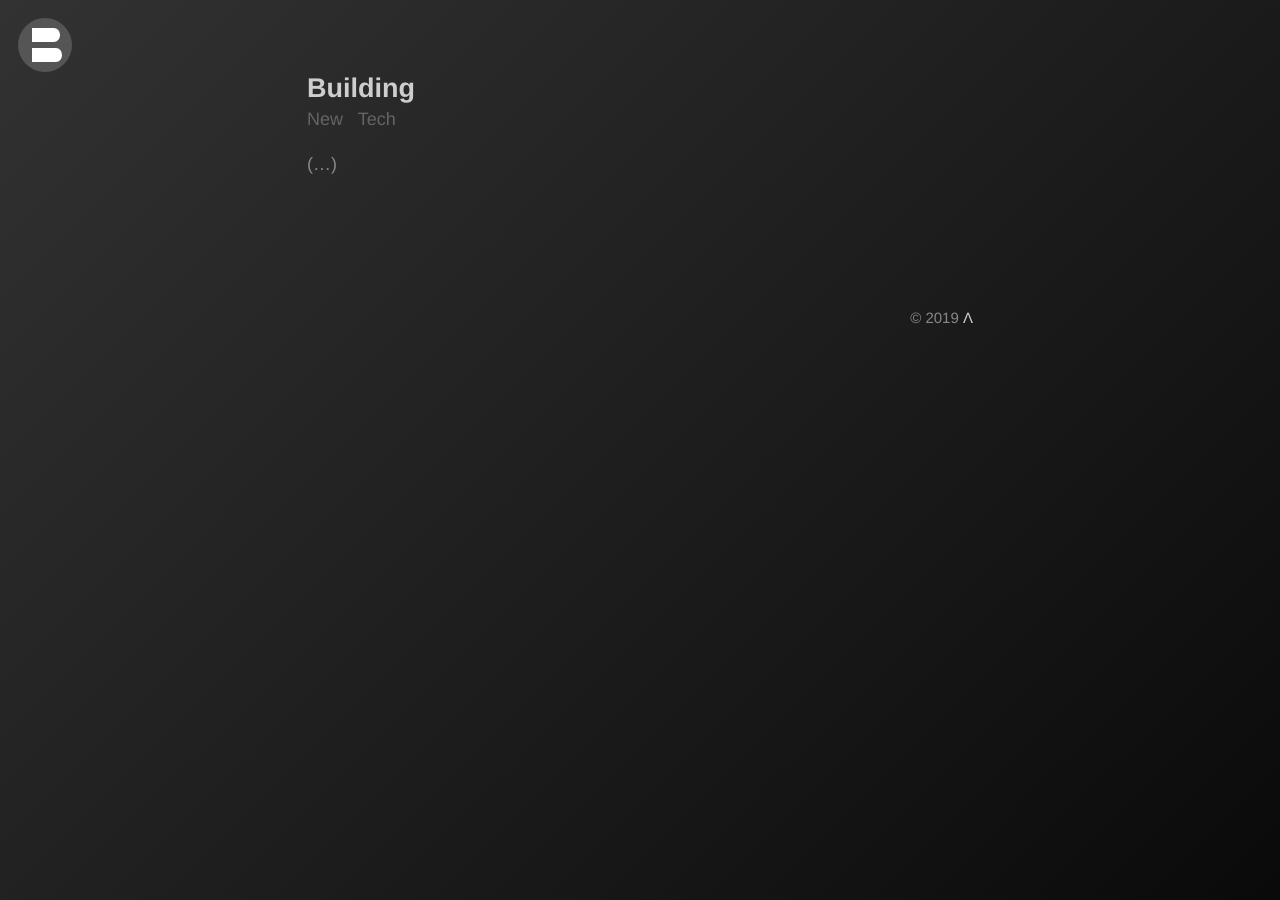
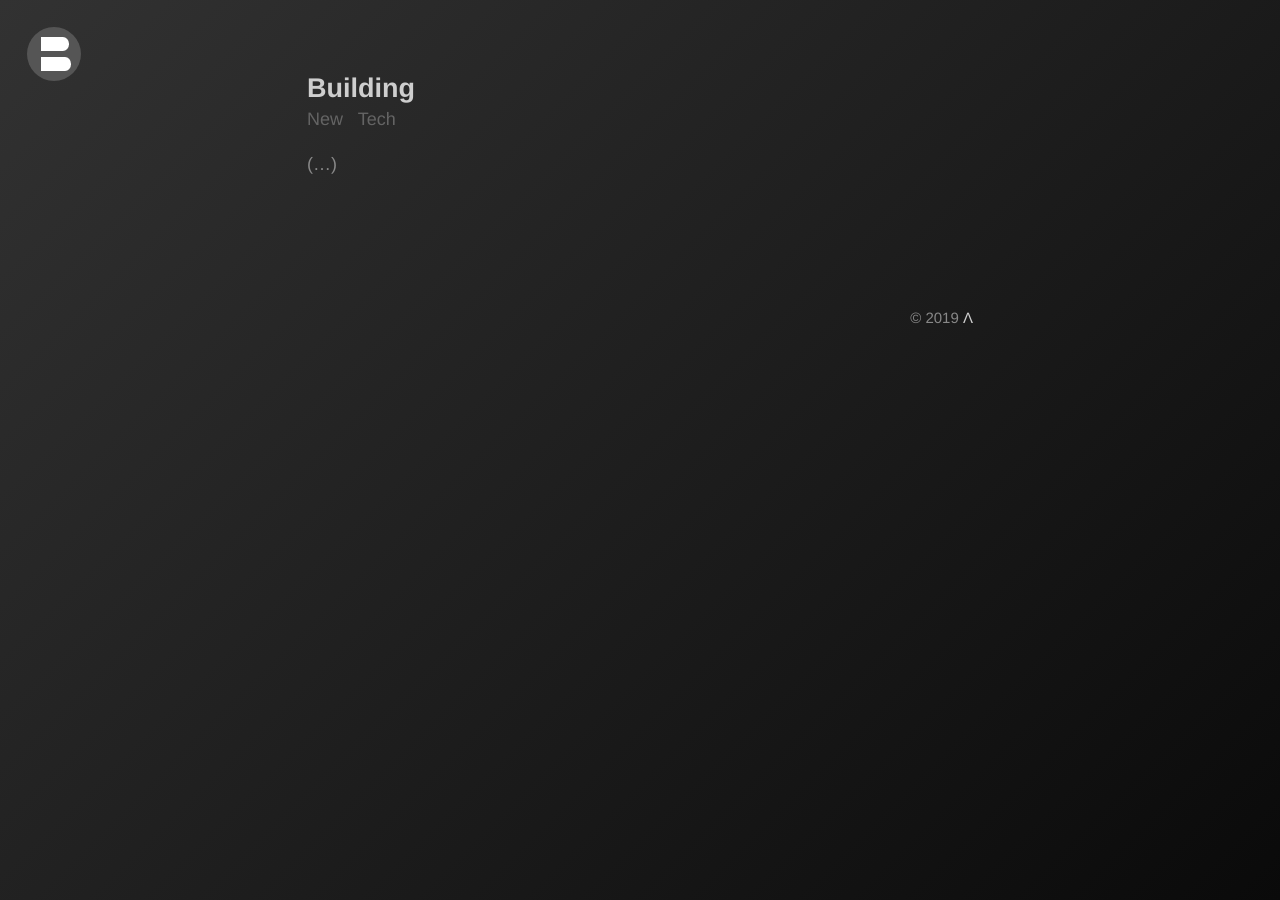
Before and after one commit to bonina/bonina.github.io, a Jekyll site: the page built from index.html, in a window 1280 px wide. Built offline with Jekyll 4.4.1, drawn with Linux system fonts in a browser that asks for light colours; the list of posts is cut into pages by our own code.

Commit message:
Update _menu.scss

```diff
--- a/_sass/_menu.scss
+++ b/_sass/_menu.scss
@@ -54,8 +54,8 @@
 label[for="nav-trigger"] {
   /* critical positioning styles */
   position: absolute;
-  left: 1rem;
-  top: 1rem;
+  left: 1.5rem;
+  top: 1.5rem;
   z-index: 2;
 
   /* non-critical apperance styles */
```
